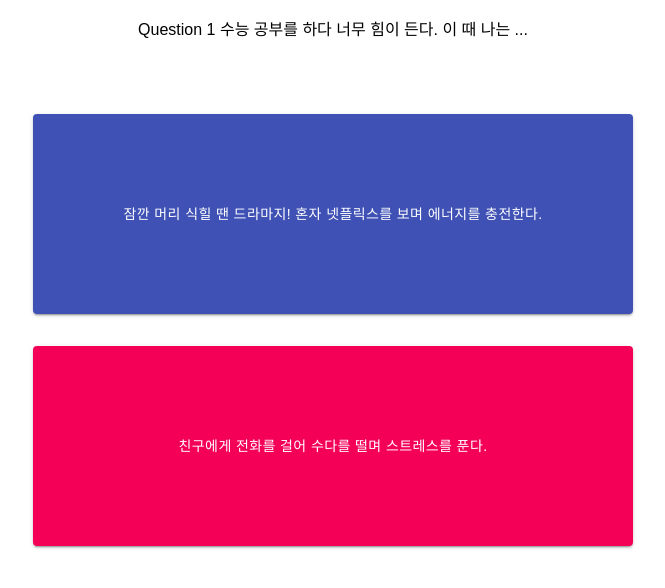
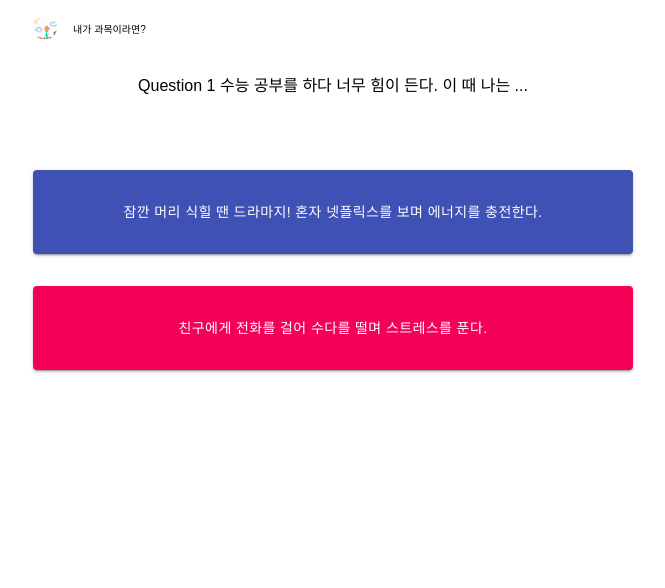
Before and after one commit to 3B-summer2021/WhoAmI, a React (Create React App) app: page /#/question/1 in a window 1280 px wide. Shown: the top 588 px of the page, without its empty margins (307-972 px from the left). Built offline with nearby package versions, Linux system fonts and the light colour scheme; a web font is replaced by a local one.

Commit message:
edit button size

```diff
--- a/src/components/question/answer.js
+++ b/src/components/question/answer.js
@@ -2,7 +2,6 @@ import React, { useEffect } from "react";
 import { useHistory } from "react-router-dom";
 import { a_list_1, a_list_2 } from "../../data/answer_list";
 import { Box, Button } from "@material-ui/core";
-
 const checkType = (answer) => {
   var name = "";
   var ie = 1;
@@ -54,10 +53,11 @@ const checkType = (answer) => {
   }
   return name;
 };
-function Answer({ answer, setAnswer, id }) {
+function Answer({ answer, setAnswer, id, btnHeight }) {
   const history = useHistory();
+
   useEffect(() => {
-    if (answer.length != 8) {
+    if (answer.length !== 8) {
       const len = answer.length + 1;
       history.push("/question/" + len);
     } else {
@@ -87,8 +87,8 @@ function Answer({ answer, setAnswer, id }) {
           onClick={() => setAnswer(answer.concat(0))}
           style={{
             fontFamily: "inherit",
-            minHeight: "200px",
-            maxHeight: "200px",
+            minHeight: btnHeight,
+            maxHeight: btnHeight,
           }}
         >
           {a_list_1[id - 1]}
@@ -102,8 +102,8 @@ function Answer({ answer, setAnswer, id }) {
           onClick={() => setAnswer(answer.concat(1))}
           style={{
             fontFamily: "inherit",
-            minHeight: "200px",
-            maxHeight: "200px",
+            minHeight: btnHeight,
+            maxHeight: btnHeight,
           }}
         >
           {a_list_2[id - 1]}
--- a/src/container/Question.js
+++ b/src/container/Question.js
@@ -3,11 +3,22 @@ import { useParams } from "react-router-dom";
 import Answer from "../components/question/answer";
 import q_list from "../data/question_list";
 import { Box } from "@material-ui/core";
+import Title from "../components/common/title";
+import useWindowDimensions from "../utils/useWindow";
+
 function Question(props) {
   const id = parseInt(useParams().id);
   // console.log(id);
   const [answer, setAnswer] = React.useState([]);
-
+  const { width } = useWindowDimensions();
+  const boxWidth = width * 0.9 >= 600 ? 600 : width * 0.9;
+  // console.log(boxWidth);
+  var btnHeight = "";
+  // 600 - 504:84, 504-388: 108, 387-323: 132, 156
+  if (boxWidth > 504) btnHeight = "84px";
+  else if (boxWidth > 388) btnHeight = "108px";
+  else if (boxWidth > 323) btnHeight = "132px";
+  else btnHeight = "156px";
   return (
     <Box display="flex" flexDirection="column" alignItems="center" width="100%">
       <Box
@@ -17,6 +28,9 @@ function Question(props) {
         alignItems="center"
         width="90%"
       >
+        <Box my={2} alignSelf="flex-start">
+          <Title size={10}></Title>
+        </Box>
         <Box
           my={2}
           width="100%"
@@ -27,7 +41,12 @@ function Question(props) {
           Question {id} {q_list[id - 1]}
         </Box>
         <Box my={2} width="100%">
-          <Answer answer={answer} setAnswer={setAnswer} id={id} />
+          <Answer
+            answer={answer}
+            setAnswer={setAnswer}
+            id={id}
+            btnHeight={btnHeight}
+          />
         </Box>
       </Box>
     </Box>
--- /dev/null
+++ b/src/utils/useWindow.js
@@ -0,0 +1,28 @@
+import { useState, useEffect } from "react";
+
+//https://stackoverflow.com/questions/36862334/get-viewport-window-height-in-reactjs
+
+function getWindowDimensions() {
+  const { innerWidth: width, innerHeight: height } = window;
+  return {
+    width,
+    height,
+  };
+}
+
+export default function useWindowDimensions() {
+  const [windowDimensions, setWindowDimensions] = useState(
+    getWindowDimensions()
+  );
+
+  useEffect(() => {
+    function handleResize() {
+      setWindowDimensions(getWindowDimensions());
+    }
+
+    window.addEventListener("resize", handleResize);
+    return () => window.removeEventListener("resize", handleResize);
+  }, []);
+
+  return windowDimensions;
+}
```
